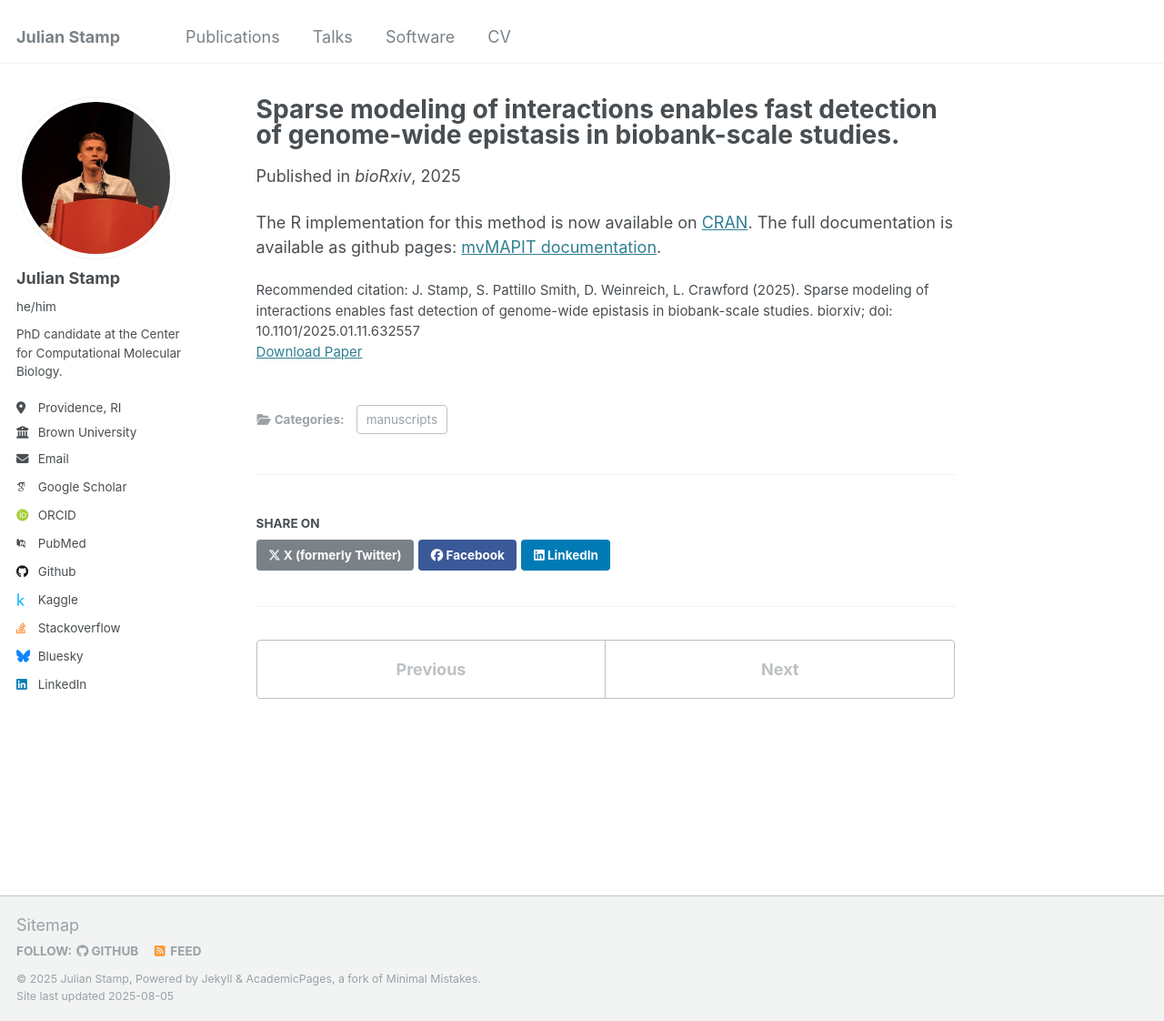
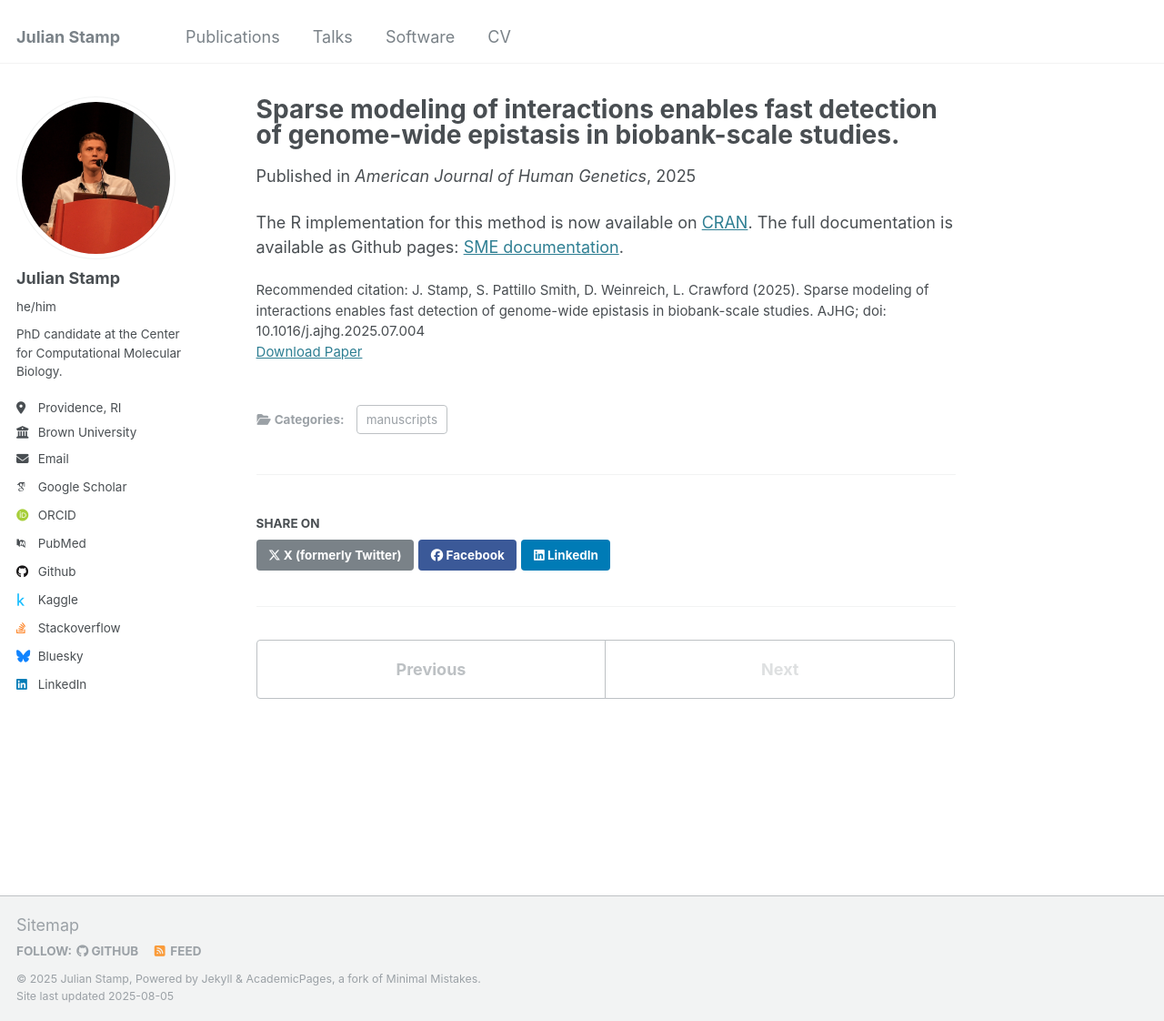
Before and after one commit to jdstamp/jdstamp.github.io, a Jekyll site: the page built from _publications/2025-sme.md, in a window 1280 px wide and 1122 px high. Shown: the whole window at 91% size. Built offline with Jekyll 4.4.1, drawn with Linux system fonts in a browser that asks for light colours; some web fonts are replaced.

Commit message:
another one

```diff
--- a/_publications/2025-sme.md
+++ b/_publications/2025-sme.md
@@ -4,10 +4,10 @@ collection: publications
 category: manuscripts
 permalink: /publication/2025-sme
 excerpt: ''
-date: 2025-01-14
-venue: 'bioRxiv'
+date: 2025-07-29
+venue: 'American Journal of Human Genetics'
 paperurl: 'https://doi.org/10.1101/2025.01.11.632557'
-citation: 'J. Stamp, S. Pattillo Smith, D. Weinreich, L. Crawford (2025). Sparse modeling of interactions enables fast detection of genome-wide epistasis in biobank-scale studies. biorxiv; doi: 10.1101/2025.01.11.632557'
+citation: 'J. Stamp, S. Pattillo Smith, D. Weinreich, L. Crawford (2025). Sparse modeling of interactions enables fast detection of genome-wide epistasis in biobank-scale studies. AJHG; doi: 10.1016/j.ajhg.2025.07.004'
 ---
 
-The R implementation for this method is now available on [CRAN](https://cran.r-project.org/package=smer). The full documentation is available as github pages: [mvMAPIT documentation](https://lcrawlab.github.io/sme/).
+The R implementation for this method is now available on [CRAN](https://cran.r-project.org/package=smer). The full documentation is available as Github pages: [SME documentation](https://lcrawlab.github.io/sme/).
```
Also changed, not shown: 1 other file.
